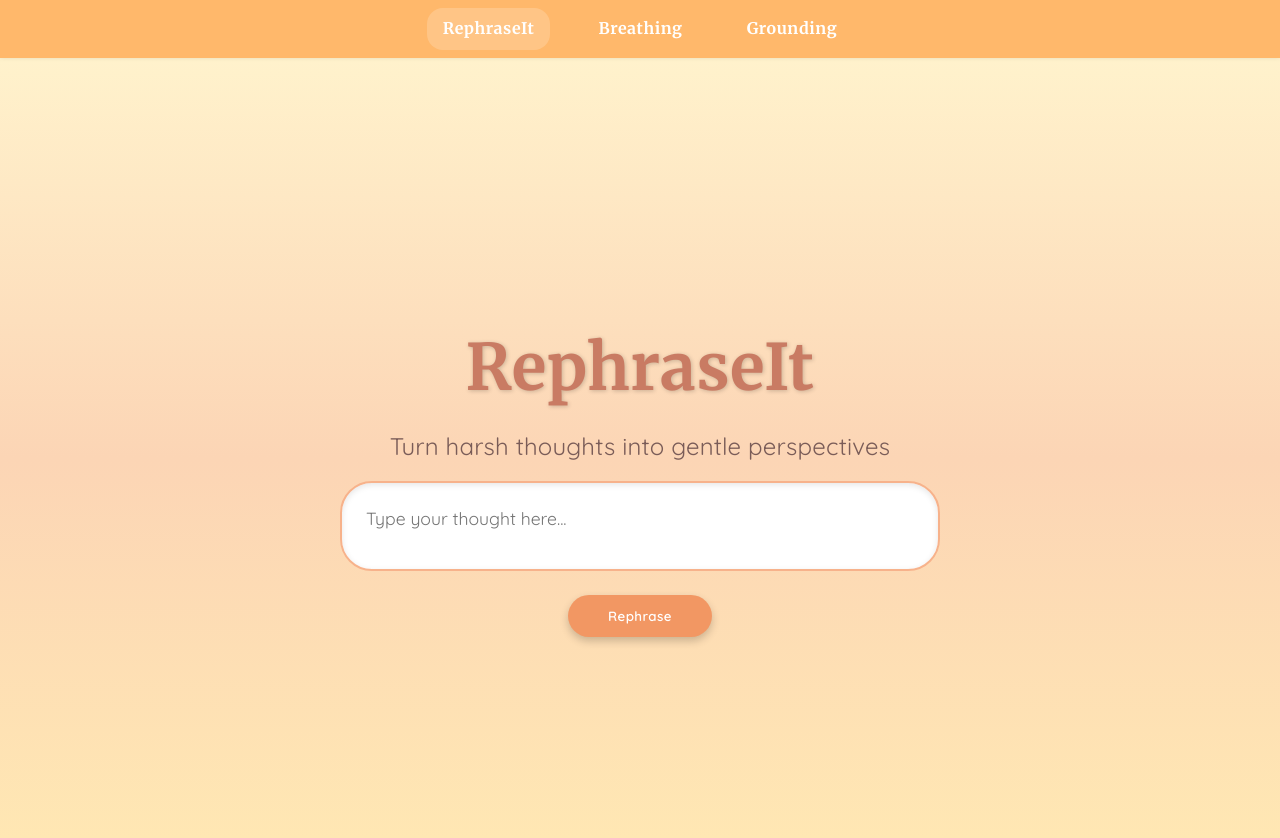
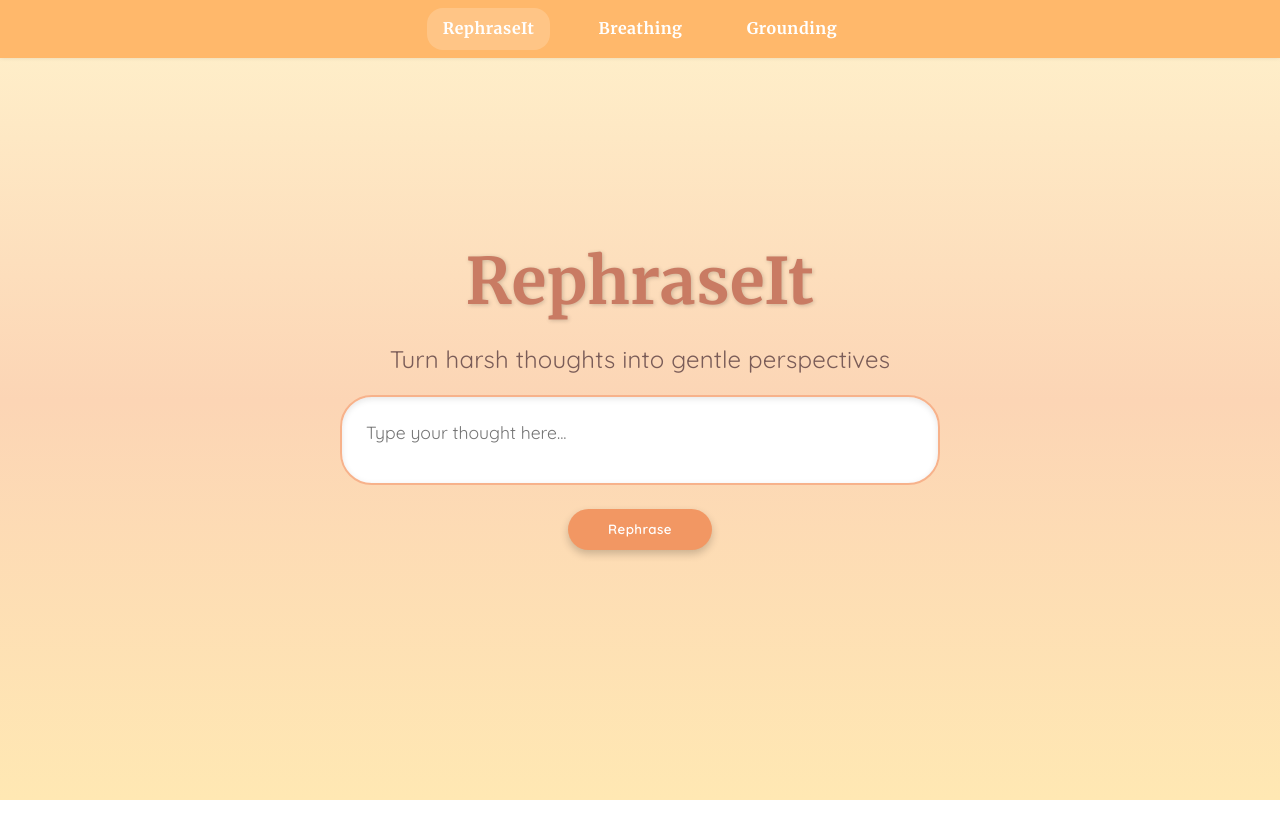
Before and after one commit to jordanoliver27/Hackathon-2025, a React (Vite) app in the folder my-react-app/: page / in a window 1280 px wide. Shown: the top 838 px of the page. After the commit the page ends 800 px from the top, so only its background shows below. Built offline with nearby package versions, Linux system fonts and the light colour scheme.

Commit message:
padding fixed

```diff
--- a/my-react-app/src/App.css
+++ b/my-react-app/src/App.css
@@ -14,7 +14,12 @@ body, .container {
   line-height: 1.6;
   letter-spacing: 0.2px;
   -webkit-font-smoothing:antialiased;
-  padding-top:3.6rem;
+  /* padding-top:3.6rem; */
+   transition: padding-top 0.4s ease;
+}
+.container.after-load {
+  padding-top: 5.0rem;
+   /* transition: padding-top 3.4rem ease;  */
 }
 
 /* Headings - slightly heavier serif for warmth */
--- a/my-react-app/src/App.jsx
+++ b/my-react-app/src/App.jsx
@@ -65,7 +65,8 @@ function App() {
   return (
 
    <>
-    <div className="container">
+    {/* <div className="container"> */}
+    <div className={`container ${output && !loading ? 'after-load' : ''}`}>
       {/* Header */}
       <h1 className="title">RephraseIt</h1>
       <h2 className="subtitle">Turn harsh thoughts into gentle perspectives</h2>
```
